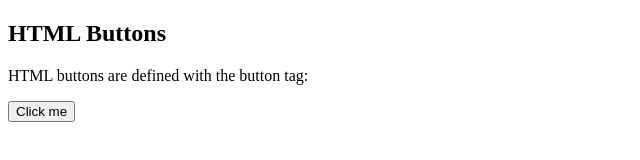
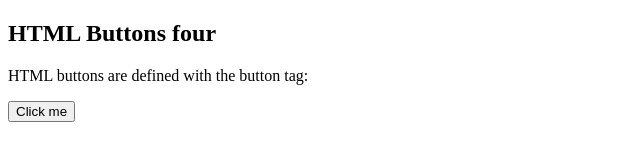
Before and after one commit to imdadiya/imdadiya.github.io, a plain HTML site: page index.html in a window 1280 px wide. Shown: the full height of the page, 0-640 px from the left. Drawn offline with Linux system fonts and the light colour scheme.

Commit message:
Update index.html

```diff
--- a/index.html
+++ b/index.html
@@ -2,7 +2,7 @@
 <html>
 <body>
 
-<h2>HTML Buttons</h2>
+<h2>HTML Buttons four</h2>
 <p>HTML buttons are defined with the button tag:</p>
 
 <button>Click me</button>
```
